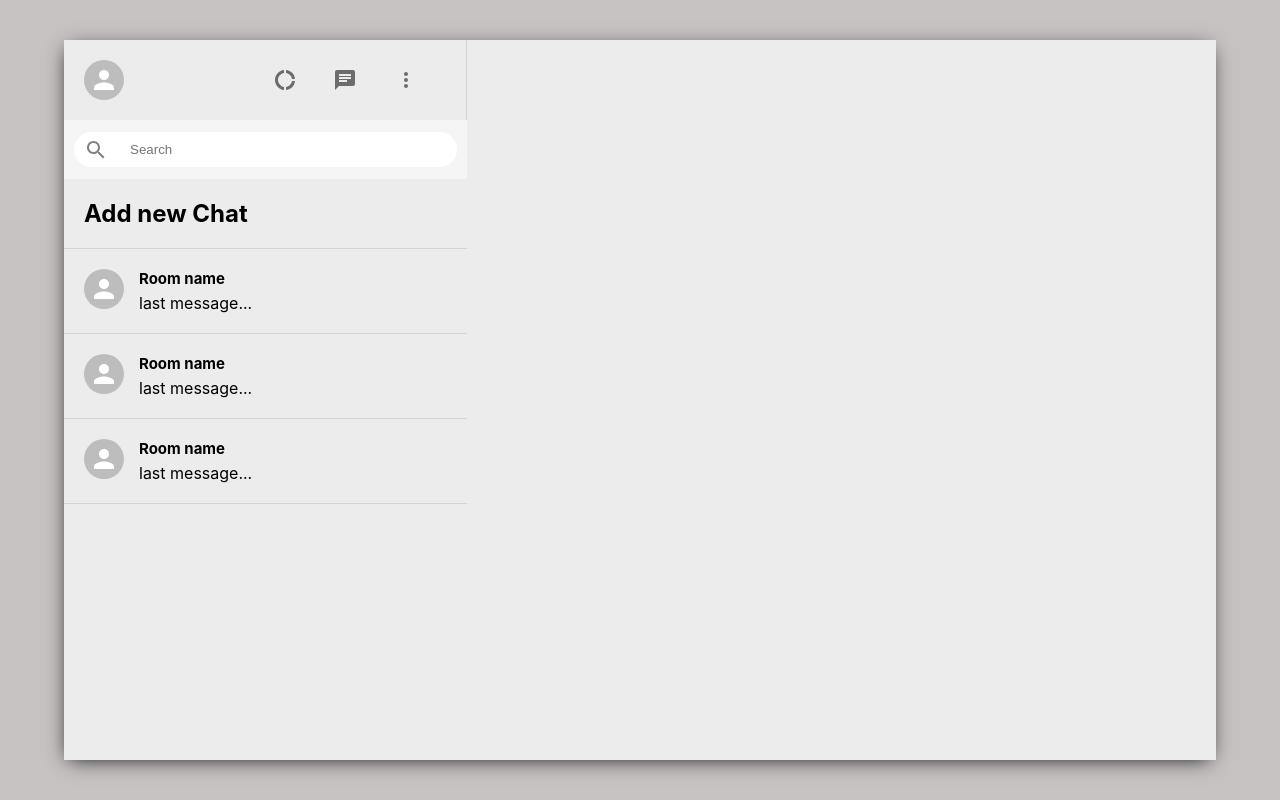
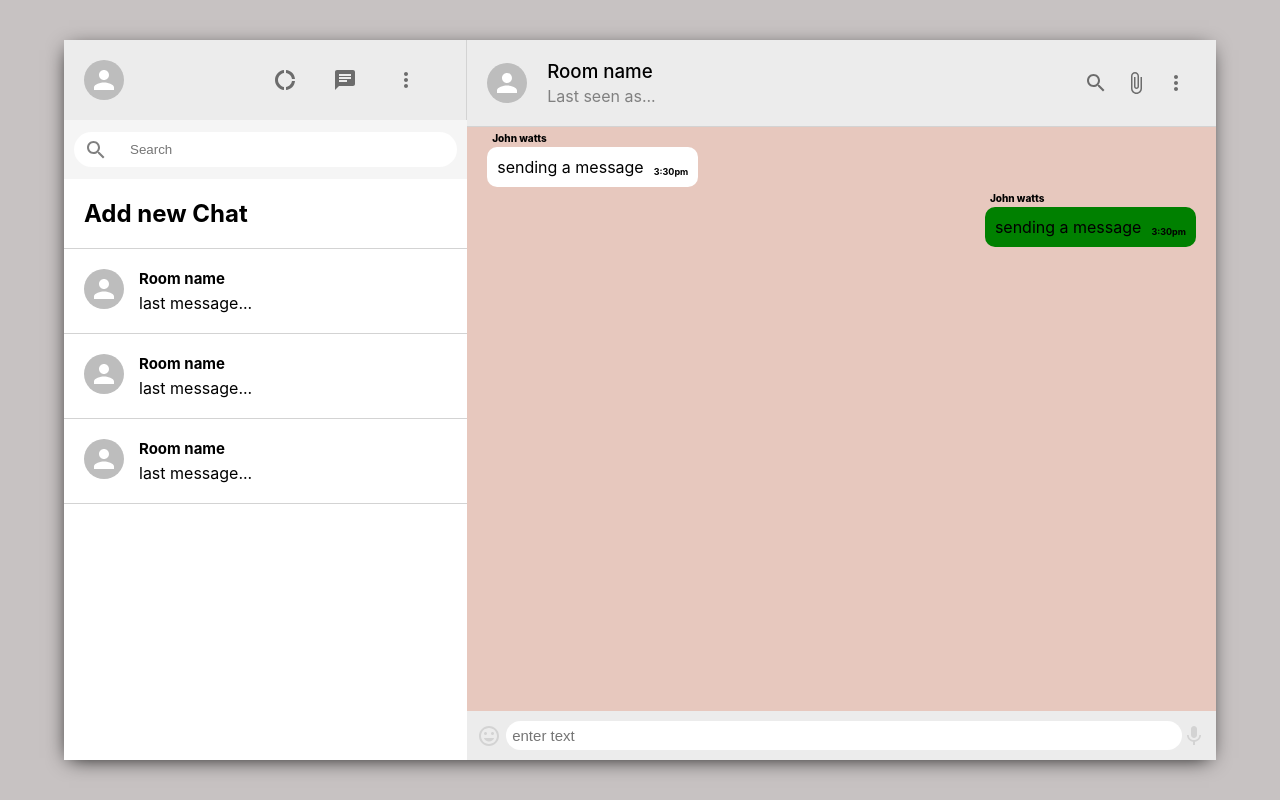
Before and after one commit to topzz100/whatsapp-clone, a React (Create React App) app: page / in a window 1280 px wide. Built offline with nearby package versions, Linux system fonts and the light colour scheme.

Commit message:
ui chat body

```diff
--- a/src/App.js
+++ b/src/App.js
@@ -1,5 +1,6 @@
 import './App.css';
 import SideBar from './components/SideBar';
+import Chat from './components/Chat';
 
 function App() {
   return (
@@ -8,6 +9,7 @@ function App() {
         {/* side-bar */}
         <SideBar/>
         {/* chat */}
+        <Chat/>
       </div>
 
     </div>
--- /dev/null
+++ b/src/components/Chat.css
@@ -0,0 +1,85 @@
+.chat {
+	flex: 0.65;
+	display: flex;
+	flex-direction: column;
+}
+.chat-header {
+	padding: 20px;
+	display: flex;
+	align-items: center;
+	border-bottom: 1px solid lightgray;
+}
+.chat-header-info {
+	flex: 1;
+	padding-left: 20px;
+}
+.chat-header-info h3 {
+	margin-bottom: 3px;
+	font-weight: 500;
+}
+.chat-header-info p {
+	color: gray;
+}
+.chat-header-right {
+	display: flex;
+	justify-content: center;
+	min-width: 100px;
+}
+.chat-body {
+	flex: 1;
+	background-color: rgb(231, 200, 190);
+	padding: 20px;
+	overflow: scroll;
+}
+.chat-body .message {
+	margin-bottom: 20px;
+	background: white;
+	width: fit-content;
+	padding: 10px;
+	border-radius: 10px;
+	position: relative;
+	display: flex;
+}
+.message .name {
+	position: absolute;
+	top: -15px;
+	left: 5px;
+	font-weight: 800;
+	font-size: x-small;
+}
+.message .time-stamp {
+	margin-left: 10px;
+	right: 5px;
+	font-size: xx-small;
+	margin-top: auto;
+}
+.chat-body .message.receiver {
+	background-color: green;
+	margin-left: auto;
+}
+.chat-footer {
+	display: flex;
+	padding: 10px;
+	align-items: center;
+}
+.chat-footer form {
+	display: flex;
+}
+.chat-footer form,
+.chat-footer form input {
+	flex: 1;
+}
+.chat-footer input {
+	margin-left: 5px;
+	padding: 6px;
+	border-radius: 15px;
+	border: none;
+	background-color: white;
+	font-size: 15px;
+}
+.chat-footer .MuiSvgIcon-root {
+	color: lightgray;
+}
+.chat-footer button {
+	display: none;
+}
--- /dev/null
+++ b/src/components/Chat.js
@@ -0,0 +1,62 @@
+import { AttachFile, InsertEmoticon, Mic, MoreVert, SearchOutlined } from '@mui/icons-material'
+import { Avatar, IconButton } from '@mui/material'
+import React, {useState} from'react'
+import './Chat.css'
+
+const Chat = () => {
+  const[state, setState] = useState('')
+
+  const handleSubmit = (e) => {
+    e.preventDefault()
+    console.log(state)
+    setState('')
+  }
+
+  return <div className = "chat">
+    <div className="chat-header">
+      <Avatar/>
+      <div className="chat-header-info">
+        <h3>Room name</h3>
+        <p>Last seen as...</p>
+      </div>
+
+      <div className="chat-header-right">
+        <IconButton>
+          <SearchOutlined/>
+        </IconButton>
+        <IconButton>
+          <AttachFile/>
+        </IconButton>
+        <IconButton>
+          <MoreVert/>
+        </IconButton>
+      </div>
+    </div>
+    <div className="chat-body">
+      <div className = "message">
+        <h4 className="name">John watts</h4>
+        <p>sending a message</p>
+        <h4 className="time-stamp"> 3:30pm</h4>
+      </div>
+       <div className = "message receiver">
+        <h4 className="name">John watts</h4>
+        <p>sending a message</p>
+        <h4 className="time-stamp"> 3:30pm</h4>
+      </div>
+    </div>
+    <div className="chat-footer">
+      <InsertEmoticon/>
+      <form>
+        <input type="text" value = {state} onChange = {(e) => {setState(e.target.value)}}placeholder = "enter text"/>
+        <button type="submit" onClick = {handleSubmit}>Enter</button>
+      </form>
+      <Mic/>
+
+    </div>
+    <h2>
+
+    </h2>
+  </div>
+}
+
+export default Chat
--- a/src/components/SideBarChat.css
+++ b/src/components/SideBarChat.css
@@ -1,6 +1,7 @@
 .sideBarChat {
 	padding: 20px;
 	border-bottom: 1px solid lightgray;
+
 	display: flex;
 	cursor: pointer;
 }
--- a/src/components/SideBarChat.js
+++ b/src/components/SideBarChat.js
@@ -6,7 +6,7 @@ import './SideBarChat.css'
 const SideBarChat = ({addNewChat}) => {
 
   const createChat = () => {
-
+    const roomName = prompt("please enter name for chat")
   }
   return !addNewChat ? (
     <div className = "sideBarChat">
--- a/src/components/sideBar.css
+++ b/src/components/sideBar.css
@@ -46,3 +46,7 @@
 	border: none;
 	margin-left: 10px;
 }
+.sideBarChats {
+	flex: 1;
+	background-color: white;
+}
```
